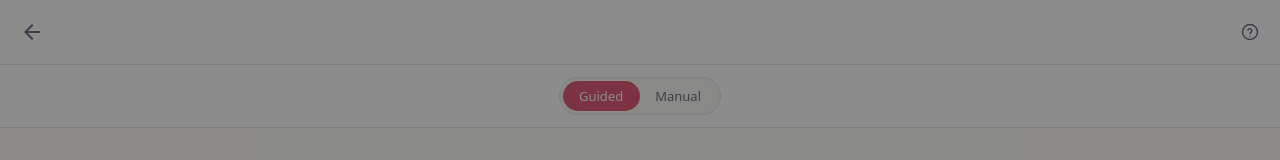
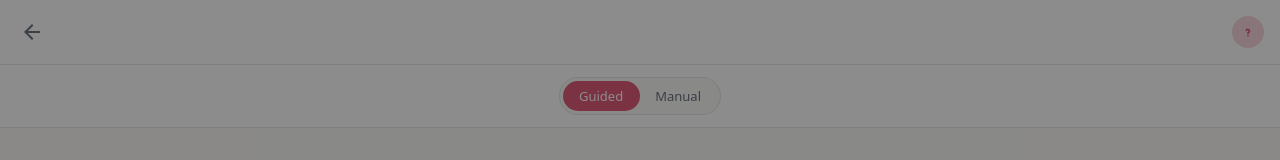
Before and after one commit to wesleyegbertsen/CardiPaw, a Vue app: page /#/pets/1/track in a window 1280 px wide. Shown: the top 160 px of the page. Built offline with nearby package versions, Linux system fonts and the light colour scheme.

Commit message:
Make tracker help icon a filled badge for legibility
The plain outlined "?" was too thin/low-contrast to read at a
glance next to the back arrow. Switch to a filled circle badge
(matching the modal's icon-badge style) with a bolder question
mark, in both light and dark themes.

```diff
--- a/src/views/TrackerView.vue
+++ b/src/views/TrackerView.vue
@@ -153,8 +153,7 @@ onUnmounted(() => {
       </button>
       <span class="pet-name-label">{{ pet?.name }}</span>
       <button class="help-btn" @click="showOnboarding = true" :aria-label="$t('onboarding.howItWorks')">
-        <svg viewBox="0 0 24 24" fill="none" stroke="currentColor" stroke-width="1.8" stroke-linecap="round" stroke-linejoin="round" width="20" height="20">
-          <circle cx="12" cy="12" r="9" />
+        <svg viewBox="0 0 24 24" fill="none" stroke="currentColor" stroke-width="2.6" stroke-linecap="round" stroke-linejoin="round" width="16" height="16">
           <path d="M9.5 9.5a2.5 2.5 0 0 1 4.7 1.2c0 1.6-2.2 1.8-2.2 3.3" />
           <path d="M12 17.5h.01" />
         </svg>
@@ -361,10 +360,15 @@ onUnmounted(() => {
 }
 
 .help-btn {
-  color: var(--color-text-muted);
+  width: 32px;
+  height: 32px;
+  border-radius: 50%;
+  background: var(--color-primary-light);
+  color: var(--color-primary);
   display: flex;
   align-items: center;
-  padding: 4px;
+  justify-content: center;
+  flex-shrink: 0;
 }
 
 .pet-name-label {
```
